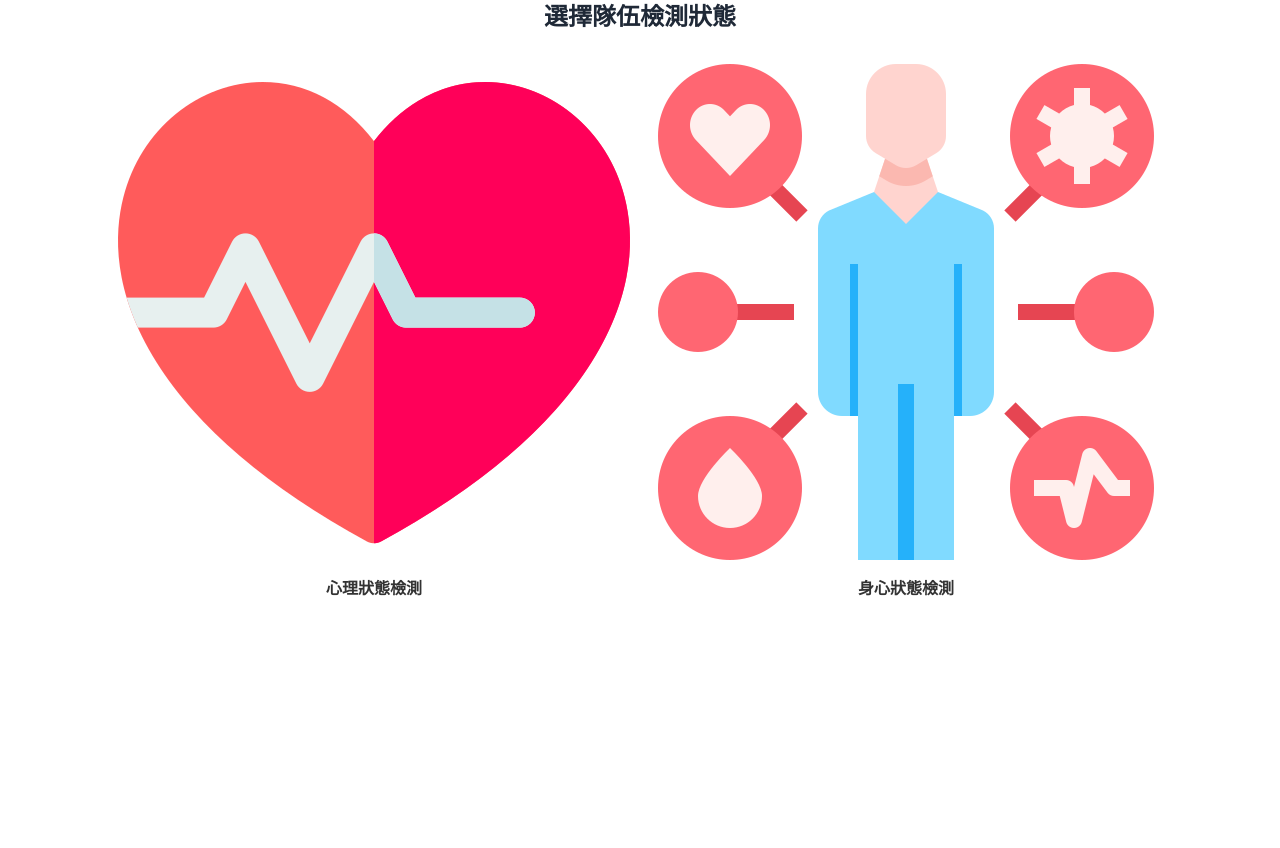
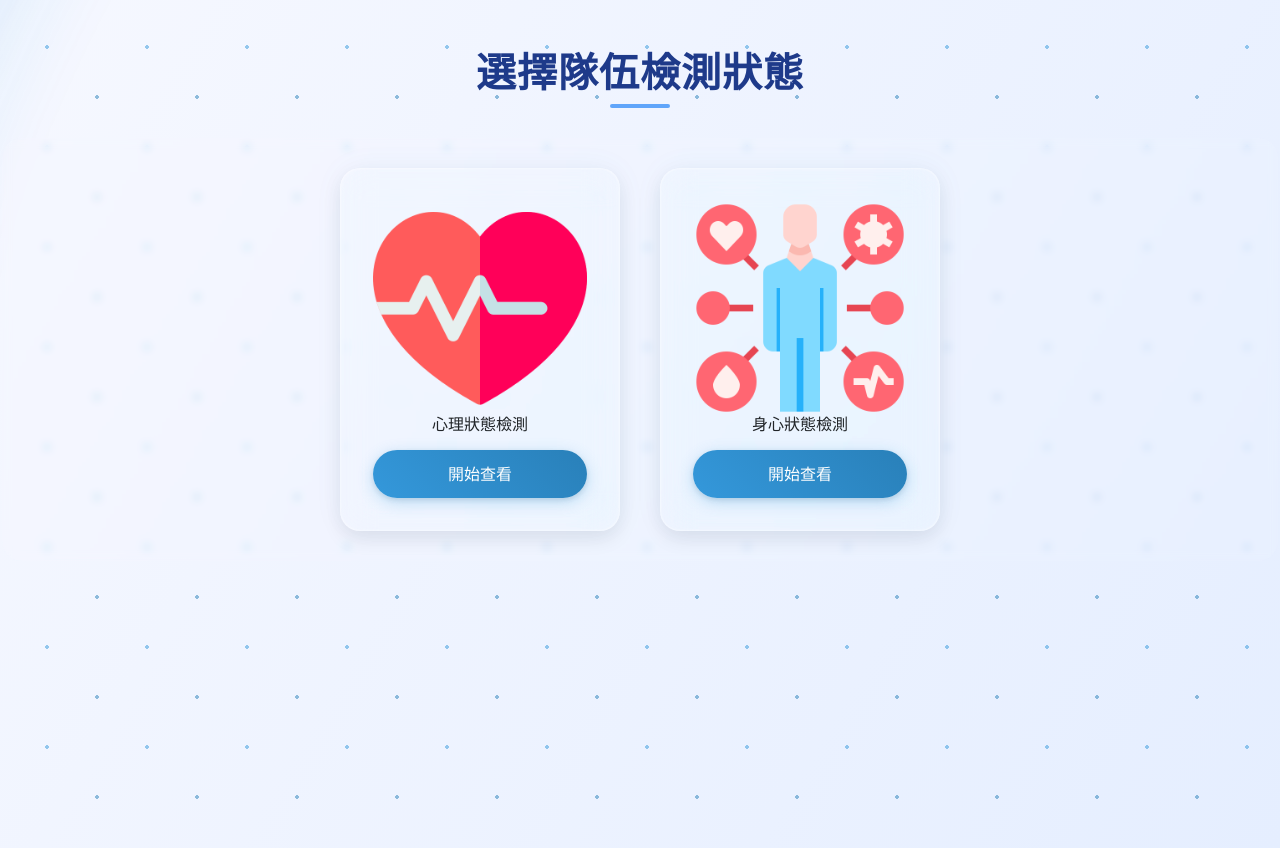
Before and after one commit to leo522/Tiss_MindRadar, an ASP.NET MVC app: template Tiss_MindRadar/Views/TeamRawData/ChooseTeamState.cshtml in a window 1280 px wide. Before the commit the page ends 596 px from the top, so only its background shows below. Run offline with ASP.NET Core 8 and stand-ins for ASP.NET MVC 5, Linux system fonts and the light colour scheme; the template is opened without the code that fills it, so the values that code supplies are empty; the project's own start-up code is not run, and a stand-in starts its controllers and pages; some libraries are stand-ins or nearby versions.

Commit message:
設計隊伍檢測選擇頁UIUX

```diff
--- a/Tiss_MindRadar/Controllers/ReportRawDataController.cs
+++ b/Tiss_MindRadar/Controllers/ReportRawDataController.cs
@@ -16,6 +16,7 @@ using Newtonsoft.Json;
 using System.Numerics;
 using System.ComponentModel;
 using Tiss_MindRadar.Utility;
+using Tiss_MindRadar.ViewModels;
 
 namespace Tiss_MindRadar.Controllers
 {
--- a/Tiss_MindRadar/Controllers/TeamRawDataController.cs
+++ b/Tiss_MindRadar/Controllers/TeamRawDataController.cs
@@ -4,6 +4,7 @@ using System.Linq;
 using System.Web;
 using System.Web.Mvc;
 using Tiss_MindRadar.Models;
+using Tiss_MindRadar.ViewModels;
 using Tiss_MindRadar.Utility;
 
 namespace Tiss_MindRadar.Controllers
@@ -148,10 +149,7 @@ namespace Tiss_MindRadar.Controllers
                             item.SurveyDate = date?.ToString("yyyy-MM-dd");
                         }
 
-                        ViewBag.MaskedUserName = MaskingHelper.MaskUserName(
-    _db.Users.Where(u => u.UserID == userId).Select(u => u.UserName).FirstOrDefault()
-);
-
+                        ViewBag.MaskedUserName = MaskingHelper.MaskUserName(_db.Users.Where(u => u.UserID == userId).Select(u => u.UserName).FirstOrDefault());
 
                         radarData.AddRange(data);
                     }
--- /dev/null
+++ b/Tiss_MindRadar/MindRadarCss/ChooseTeamStateStyle.css
@@ -0,0 +1,234 @@
+body {
+    margin: 0;
+    padding: 0;
+    min-height: 100vh;
+    background: linear-gradient(120deg, #f6f8ff 0%, #e5eeff 100%);
+    position: relative;
+    overflow-x: hidden;
+}
+
+/* 添加動態波浪背景 */
+.wave-background {
+    position: fixed;
+    top: 0;
+    left: 0;
+    width: 100%;
+    height: 100%;
+    z-index: -2;
+    opacity: 0.9;
+}
+
+    .wave-background::before,
+    .wave-background::after {
+        content: '';
+        position: absolute;
+        width: 300vw;
+        height: 300vw;
+        top: -65vw;
+        left: 50%;
+        transform-origin: 50% 50%;
+        background-color: transparent;
+        border-radius: 38% 42%;
+        box-shadow: inset 0 0 10vw rgba(52, 152, 219, 0.2); /* 加強陰影可見度 */
+        mix-blend-mode: multiply;
+    }
+
+    .wave-background::before {
+        border: 2px solid rgba(52, 152, 219, 0.2); /* 更明顯線條 */
+        animation: spin 20s infinite linear; /* 原40s→20s，加快一點 */
+    }
+
+    .wave-background::after {
+        border: 2px solid rgba(41, 128, 185, 0.2);
+        animation: spin 15s infinite linear reverse; /* 原30s→15s 並反向轉，更有變化 */
+        transform: translate3d(-50%, -50%, 0) rotate(200deg);
+    }
+
+@keyframes spin {
+    100% {
+        transform: translate3d(-50%, -50%, 0) rotate(360deg);
+    }
+}
+
+/* 添加浮動圓點背景 */
+.dots-background {
+    position: fixed;
+    top: 0;
+    left: 0;
+    width: 100%;
+    height: 100%;
+    z-index: -1;
+    opacity: 0.5;
+    background-image: radial-gradient(circle at 25px 25px, #3498db 2px, transparent 0), radial-gradient(circle at 75px 75px, #2980b9 2px, transparent 0);
+    background-size: 100px 100px;
+    animation: moveBackground 30s linear infinite;
+}
+
+@keyframes moveBackground {
+    0% {
+        background-position: 0 0;
+    }
+
+    100% {
+        background-position: 100px 100px;
+    }
+}
+
+/* 卡片容器背景效果（玻璃區塊） */
+.card-container {
+    position: relative;
+    display: flex;
+    justify-content: center;
+    gap: 40px;
+    margin-top: 2rem;
+    padding: 20px;
+}
+
+    .card-container::before {
+        content: '';
+        position: absolute;
+        top: -10px;
+        left: -10px;
+        right: -10px;
+        bottom: -10px;
+        background: rgba(255, 255, 255, 0.08);
+        border-radius: 20px;
+        z-index: -1;
+        backdrop-filter: blur(4px);
+        mix-blend-mode: lighten;
+        box-shadow: 0 0 20px rgba(255, 255, 255, 0.05);
+    }
+
+/* 崁入式玻璃風卡片 */
+.state-card {
+    background: rgba(255, 255, 255, 0.12);
+    backdrop-filter: blur(16px) saturate(180%);
+    -webkit-backdrop-filter: blur(16px) saturate(180%);
+    border-radius: 20px;
+    padding: 2rem;
+    width: 280px;
+    text-align: center;
+    border: 1px solid rgba(255, 255, 255, 0.3);
+    box-shadow: 0 8px 20px rgba(0, 0, 0, 0.08), inset 0 0 0 1px rgba(255, 255, 255, 0.1), 0 0 30px rgba(52, 152, 219, 0.05);
+    transition: all 0.3s ease;
+    position: relative;
+    overflow: hidden;
+}
+
+    .state-card::before {
+        content: '';
+        position: absolute;
+        top: 0;
+        left: -100%;
+        width: 100%;
+        height: 100%;
+        background: linear-gradient(90deg, transparent, rgba(255, 255, 255, 0.2), transparent);
+        transition: 0.5s;
+    }
+
+    .state-card:hover::before {
+        left: 100%;
+    }
+
+    .state-card:hover {
+        transform: translateY(-5px) scale(1.02);
+        box-shadow: 0 15px 30px rgba(0, 0, 0, 0.15), 0 0 0 2px #3498db inset, 0 0 30px rgba(52, 152, 219, 0.2);
+        border-color: #3498db;
+    }
+
+/* 改進按鈕樣式 */
+.card-button {
+    background: linear-gradient(45deg, #3498db, #2980b9);
+    color: white;
+    border: none;
+    padding: 12px 24px;
+    border-radius: 25px;
+    font-weight: 500;
+    transition: all 0.3s ease;
+    width: 100%;
+    margin-top: 1rem;
+    box-shadow: 0 4px 15px rgba(52, 152, 219, 0.3), 0 2px 5px rgba(0, 0, 0, 0.1);
+    position: relative;
+    overflow: hidden;
+}
+
+    .card-button::before {
+        content: '';
+        position: absolute;
+        top: 0;
+        left: -100%;
+        width: 100%;
+        height: 100%;
+        background: linear-gradient(90deg, transparent, rgba(255, 255, 255, 0.2), transparent);
+        transition: 0.5s;
+    }
+
+    .card-button:hover::before {
+        left: 100%;
+    }
+
+    .card-button:hover {
+        background: linear-gradient(45deg, #2980b9, #2573a7);
+        transform: translateY(-2px);
+        box-shadow: 0 6px 20px rgba(52, 152, 219, 0.4), 0 2px 5px rgba(0, 0, 0, 0.1);
+    }
+
+/* 頁面標題樣式 */
+.page-title {
+    text-align: center;
+    font-size: 2.5rem;
+    font-weight: 700;
+    color: #1e3a8a;
+    margin-top: 3rem;
+    margin-bottom: 2rem;
+    position: relative;
+    padding-bottom: 0.5rem;
+    letter-spacing: 1px;
+}
+
+    .page-title::after {
+        content: '';
+        display: block;
+        width: 60px;
+        height: 4px;
+        background-color: #60a5fa;
+        margin: 0.5rem auto 0;
+        border-radius: 2px;
+    }
+
+/* RWD：寬度小於 1024px，改為垂直排列 */
+@media (max-width: 1024px) {
+    .card-container {
+        flex-direction: column;
+        align-items: center;
+        gap: 30px;
+        padding: 10px;
+    }
+
+    .state-card {
+        width: 90%;
+        max-width: 320px;
+    }
+
+    .card-button {
+        width: 100%;
+    }
+}
+
+/* RWD：標題在小螢幕縮小字體 */
+@media (max-width: 768px) {
+    .page-title {
+        font-size: 2rem;
+    }
+
+        .page-title::after {
+            width: 40px;
+            height: 3px;
+        }
+}
+
+/* RWD：加強圖片的最大寬度限制，避免過大 */
+.state-card img {
+    max-width: 100%;
+    height: auto;
+}
--- a/Tiss_MindRadar/Models/TeamRawDataViewModel.cs
+++ b/Tiss_MindRadar/ViewModels/TeamRawDataViewModel.cs
@@ -3,7 +3,7 @@ using System.Collections.Generic;
 using System.Linq;
 using System.Web;
 
-namespace Tiss_MindRadar.Models
+namespace Tiss_MindRadar.ViewModels
 {
 	public class TeamRawDataViewModel
 	{
@@ -12,6 +12,7 @@ namespace Tiss_MindRadar.Models
         public string Category { get; set; }
         public int Score { get; set; }
         public DateTime? SurveyDate { get; set; }
+        public string Description { get; set; }
     }
 
     public class TeamReportViewModel
--- a/Tiss_MindRadar/Views/TeamRawData/ChooseTeamState.cshtml
+++ b/Tiss_MindRadar/Views/TeamRawData/ChooseTeamState.cshtml
@@ -6,47 +6,34 @@
 <html>
 <head>
     <title>選擇隊伍檢測狀態</title>
-    <style>
-        .image-button {
-            cursor: pointer;
-            transition: transform 0.2s ease-in-out;
-        }
-
-            .image-button:hover {
-                transform: scale(1.1);
-            }
-
-        .image-container {
-            display: flex;
-            justify-content: center;
-            gap: 20px;
-            margin-top: 20px;
-        }
-        .image-label {
-            margin-top: 8px;
-            font-size: 16px;
-            font-weight: bold;
-            color: #333;
-            text-align: center;
-        }
-    </style>
+    <link href="~/MindRadarCss/ChooseTeamStateStyle.css" rel="stylesheet" />
 </head>
 <body>
+    <div class="wave-background"></div>
+    <div class="dots-background"></div>
     <div class="container">
-        <h1 class="text-2xl font-bold text-center mb-6 text-gray-800">選擇隊伍檢測狀態</h1>
+        <div style="text-align:center;">
+            <h1 class="page-title">選擇隊伍檢測狀態</h1>
+        </div>
+        <div class="card-container">
+            <form action="@Url.Action("GetMentalStateTeamRawData", "TeamRawData")" method="post">
+                <div class="state-card">
+                    <div class="card-icon">
+                        <img src="~/img/heart-attack.png" alt="心理狀態檢測" title="心理狀態檢測">
+                    </div>
+                    <h2 class="card-title">心理狀態檢測</h2>
+                    <button type="submit" class="card-button">開始查看</button>
+                </div>
+            </form>
 
-        <div class="image-container">
-            <form id="redirectForm" action="@Url.Action("GetMentalStateTeamRawData", "TeamRawData")" method="post">
-                <button type="submit" class="image-button">
-                    <img src="~/img/heart-attack.png" alt="心理狀態檢測" title="心理狀態檢測">
-                    <p class="image-label">心理狀態檢測</p>
-                </button>
-            </form>
-            <form id="redirectForm" action="@Url.Action("GetMentalPhysicalStateTeamRawData", "TeamRawData")" method="post">
-                <button type="submit" class="image-button">
-                    <img src="~/img/medical-checkup.png" alt="身心狀態檢測" title="身心狀態檢測">
-                    <p class="image-label">身心狀態檢測</p>
-                </button>
+            <form action="@Url.Action("GetMentalPhysicalStateTeamRawData", "TeamRawData")" method="post">
+                <div class="state-card">
+                    <div class="card-icon">
+                        <img src="~/img/medical-checkup.png" alt="身心狀態檢測" title="身心狀態檢測">
+                    </div>
+                    <h2 class="card-title">身心狀態檢測</h2>
+                    <button type="submit" class="card-button">開始查看</button>
+                </div>
             </form>
         </div>
     </div>
```
Also changed, not shown: Tiss_MindRadar/ViewModels/GroupedPsychScoreViewModel.cs (added, +27 -0 lines), Tiss_MindRadar/Views/TeamRawData/GetMentalStateTeamRawData.cshtml (+13 -5 lines), Tiss_MindRadar/Tiss_MindRadar.csproj.
